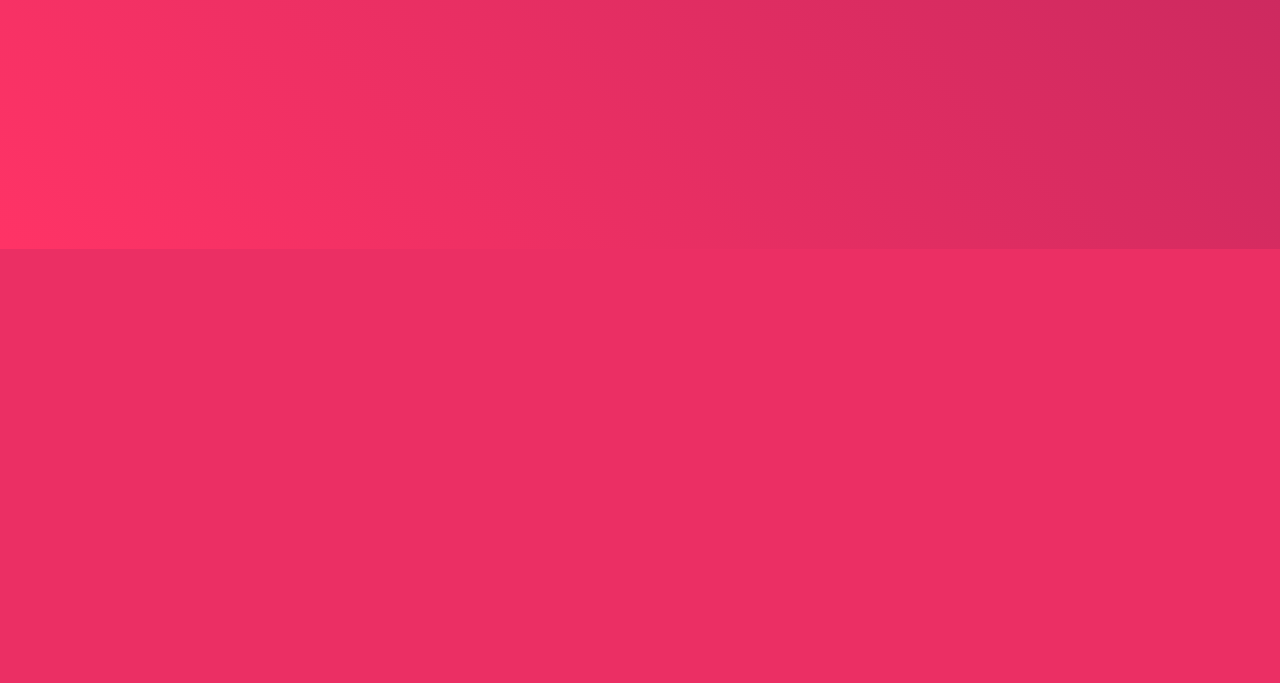
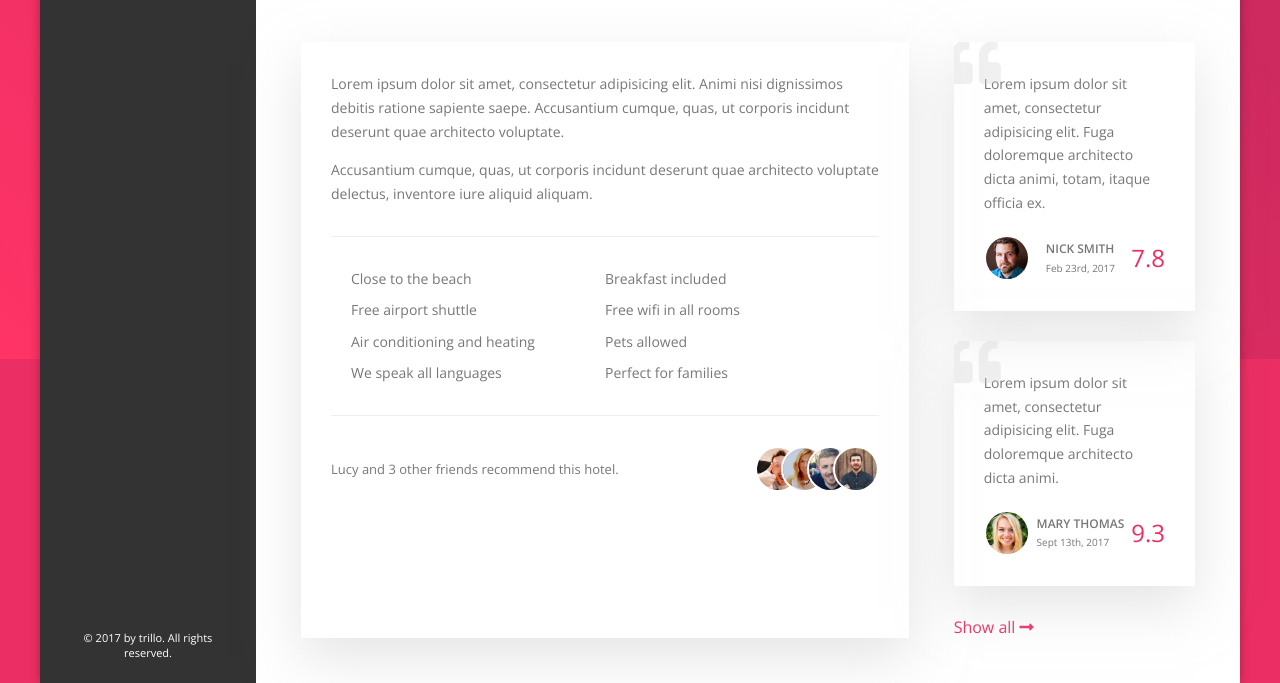
Before and after one commit to imd94/trillo, a website built with webpack: page app/index.html in a window 1280 px wide. Shown: the part 601-1284 px from the top of the page. Before the commit the page ends 850 px from the top, so only its background shows below. Built offline with nearby package versions, Linux system fonts and the light colour scheme; files whose address does not match are found by name.

Commit message:
comlpleted desktop version

```diff
--- a/app/assets/styles/base/_global.scss
+++ b/app/assets/styles/base/_global.scss
@@ -22,6 +22,7 @@ body {
     //line-height: 1.7;
     color: $greyDark1;
     height: 100vh;
+    margin: 8rem 0;
 }
 
 
@@ -42,6 +43,13 @@ ul {
     padding: 0;
 }
 
+p {
+    color: $greyDark2;
+    font-size: 1.4rem;
+    line-height: 1.7;
+    margin-bottom: 1.5rem;
+}
+
 ::selection {
     background-color: $primary;
     color: $white;
--- a/app/assets/styles/modules/_container.scss
+++ b/app/assets/styles/modules/_container.scss
@@ -1,7 +1,7 @@
 
 .container {
     max-width: 120rem;
-    margin: 5rem auto;
+    margin: 0 auto;
     background-color: $white;
     box-shadow: 0 0 1rem rgba($dark, .3);
 }
--- /dev/null
+++ b/app/assets/styles/modules/_hotel-about.scss
@@ -0,0 +1,42 @@
+.hotel-about {
+    flex: 0 1 68%;
+    box-shadow: 0 2rem 5rem 0 rgba($greyLight4, .5);
+    padding: 3rem;
+
+    &__desc {
+        border-bottom: 1px solid $greyLight3;
+        padding-bottom: 3rem;
+
+        p:last-child {
+            margin-bottom: 0;
+        }
+    }
+
+    &__footer {
+        display: flex;
+        flex-direction: row;
+        justify-content: space-between;
+        align-items: center;
+    }
+
+    &__recommends {
+        margin-bottom: 0;
+        font-size: 1.3rem;
+    }
+
+    &__friends {
+        display: flex;
+        flex-direction: row;
+        justify-content: flex-start;
+    }
+
+    &__friends-img {
+        width: 4.6rem;
+        height: 4.6rem;
+        border-radius: 100%;
+        border: .2rem solid $white;
+        &:not(:first-child) {
+            margin-left: -2rem;
+        }
+    }
+}
--- /dev/null
+++ b/app/assets/styles/modules/_hotel-aside.scss
@@ -0,0 +1,61 @@
+.hotel-aside {
+    flex: 0 1 27%;
+
+    &__block {
+        box-shadow: 0 2rem 5rem 0 rgba($greyLight4, .5);
+        padding: 3rem;
+        position: relative;
+        overflow: hidden;
+
+        &::before {
+            content: '\f10d';
+            font-family: "Font Awesome 5 Free";
+            font-weight: 900;
+            font-size: 5rem;
+            color: rgba($greyLight4, .3);
+            position: absolute;
+            top: -.7rem;
+            left: -.3rem;
+        }
+
+        &:not(:last-child) {
+            margin-bottom: 3rem;
+        }
+    }
+
+    &__quote {
+        margin-bottom: 2rem;
+    }
+
+    &__review-block {
+        display: flex;
+        flex-direction: row;
+        justify-content: space-between;
+        align-items: center;
+    }
+
+    &__review-user-name {
+        margin-bottom: 0;
+        text-transform: uppercase;
+        font-size: 1.2rem;
+        font-weight: 700;
+    }
+
+    &__review-date {
+        margin-bottom: 0;
+        font-size: 1rem;
+    }
+
+    &__review-rating {
+        font-size: 2.4rem;
+        color: $primary;
+        font-weight: 300;
+    }
+
+    &__review-img {
+        width: 4.6rem;
+        height: 4.6rem;
+        border-radius: 100%;
+        border: .2rem solid $white;
+    }
+}
--- /dev/null
+++ b/app/assets/styles/modules/_hotel-content.scss
@@ -0,0 +1,6 @@
+.hotel-content {
+    padding: 4.5rem;
+    display: flex;
+    flex-direction: row;
+    justify-content: space-between;
+}
--- /dev/null
+++ b/app/assets/styles/modules/_hotel-features.scss
@@ -0,0 +1,17 @@
+.hotel-features {
+    display: flex;
+    flex-direction: row;
+    justify-content: space-between;
+    flex-wrap: wrap;
+    padding: 3rem 2rem 2.25rem;
+    border-bottom: 1px solid $greyLight3;
+    margin-bottom: 3rem;
+
+    &__feature {
+        flex: 1 1 50%;
+        color: $greyDark2;
+        font-size: 1.4rem;
+        line-height: 1.7;
+        margin-bottom: .75rem;
+    }
+}
--- a/app/assets/styles/modules/_main-nav.scss
+++ b/app/assets/styles/modules/_main-nav.scss
@@ -23,7 +23,7 @@
     }
 
     &__item {
-        flex: 1 1 25%;
+        flex: 1 1 auto;
         @include sm {
             flex: 0 0 auto;
         }
--- a/app/assets/styles/modules/_trillo-heading.scss
+++ b/app/assets/styles/modules/_trillo-heading.scss
@@ -10,5 +10,6 @@
         color: $greyDark2;
         font-weight: 300;
         font-size: 2.25rem;
+        text-transform: uppercase;
     }
 }
--- a/app/assets/styles/styles.scss
+++ b/app/assets/styles/styles.scss
@@ -13,3 +13,7 @@
 @import 'modules/hotel-gallery';
 @import 'modules/trillo-heading';
 @import 'modules/hotel-info';
+@import 'modules/hotel-content';
+@import 'modules/hotel-about';
+@import 'modules/hotel-aside';
+@import 'modules/hotel-features';
--- a/app/index.html
+++ b/app/index.html
@@ -71,8 +71,10 @@
                     </li>
                 </ul>
 
-                <div class="legal main-nav__legal">&copy; 2017 by trillo. All rights reserved.</div>
-            </nav>
+                <div class="legal main-nav__legal">
+                    &copy; 2017 by trillo. All rights reserved.
+                </div>
+            </nav> <!-- end main-nav -->
 
             <main class="main-content">
                 <header class="trillo-header">
@@ -95,7 +97,7 @@
 
                     <div class="trillo-heading">
                         <h1 class="trillo-heading__one">
-                            HOTEL LAS PALMAS
+                            Hotel Las Palmas
                         </h1>
 
                         <div class="hotel-info">
@@ -109,9 +111,76 @@
                             </div>
                         </div>
                     </div>
-                </header>
-            </main>
-        </div>
+                </header> <!-- end trillo-header -->
+
+                <div class="hotel-content">
+                    <div class="hotel-about">
+                        <div class="hotel-about__desc">
+                            <p>Lorem ipsum dolor sit amet, consectetur adipisicing elit. Animi nisi dignissimos debitis ratione sapiente saepe. Accusantium cumque, quas, ut corporis incidunt deserunt quae architecto voluptate.</p>
+                            <p>Accusantium cumque, quas, ut corporis incidunt deserunt quae architecto voluptate delectus, inventore iure aliquid aliquam.</p>
+                        </div>
+
+                        <ul class="hotel-features">
+                            <li class="hotel-features__feature">Close to the beach</li>
+                            <li class="hotel-features__feature">Breakfast included</li>
+                            <li class="hotel-features__feature">Free airport shuttle</li>
+                            <li class="hotel-features__feature">Free wifi in all rooms</li>
+                            <li class="hotel-features__feature">Air conditioning and heating</li>
+                            <li class="hotel-features__feature">Pets allowed</li>
+                            <li class="hotel-features__feature">We speak all languages</li>
+                            <li class="hotel-features__feature">Perfect for families</li>
+                        </ul>
+
+                        <div class="hotel-about__footer">
+                            <p class="hotel-about__recommends">Lucy and 3 other friends recommend this hotel.</p>
+                            <div class="hotel-about__friends">
+                                <img class="hotel-about__friends-img" src="assets/images/user-1.jpg" alt="User 1">
+                                <img class="hotel-about__friends-img" src="assets/images/user-2.jpg" alt="User 2">
+                                <img class="hotel-about__friends-img" src="assets/images/user-3.jpg" alt="User 3">
+                                <img class="hotel-about__friends-img" src="assets/images/user-4.jpg" alt="User 4">
+                            </div>
+                        </div>
+                    </div> <!-- end hotel-about -->
+
+                    <div class="hotel-aside">
+                        <figure class="hotel-aside__block hotel-aside__block--1">
+                            <blockquote class="hotel-aside__quote">
+                                <p class="hotel-aside__quote-text">Lorem ipsum dolor sit amet, consectetur adipisicing elit. Fuga doloremque architecto dicta animi, totam, itaque officia ex.</p>
+                            </blockquote>
+
+                            <figcaption class="hotel-aside__review-block">
+                                <img class="hotel-aside__review-img" src="assets/images/user-5.jpg" alt="Review 1">
+                                <div class="hotel-aside__review-user">
+                                    <p class="hotel-aside__review-user-name">Nick Smith</p>
+                                    <p class="hotel-aside__review-date">Feb 23rd, 2017</p>
+                                </div>
+                                <div class="hotel-aside__review-rating">7.8</div>
+                            </figcaption>
+                        </figure>
+
+                        <figure class="hotel-aside__block hotel-aside__block--2">
+                            <blockquote class="hotel-aside__quote">
+                                <p class="hotel-aside__quote-text">Lorem ipsum dolor sit amet, consectetur adipisicing elit. Fuga doloremque architecto dicta animi.</p>
+                            </blockquote>
+
+                            <figcaption class="hotel-aside__review-block">
+                                <img class="hotel-aside__review-img" src="assets/images/user-6.jpg" alt="Review 2">
+                                <div class="hotel-aside__review-user">
+                                    <p class="hotel-aside__review-user-name">Mary Thomas</p>
+                                    <p class="hotel-aside__review-date">Sept 13th, 2017</p>
+                                </div>
+                                <div class="hotel-aside__review-rating">9.3</div>
+                            </figcaption>
+                        </figure>
+
+                        <a class="btn trillo-btn trillo-btn--primary" href="#">
+                            Show all
+                            <span><i class="fas fa-long-arrow-alt-right"></i></span>
+                        </a>
+                    </div> <!-- end hotel-aside -->
+                </div> <!-- end hotel-content -->
+            </main> <!-- end main-content -->
+        </div> <!-- end main-content-wrapper -->
 
 
 
```
